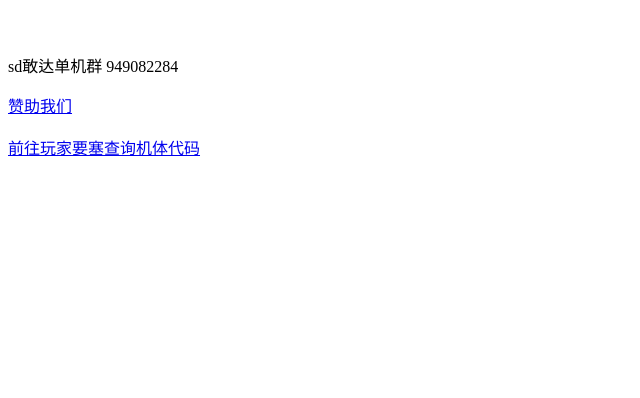
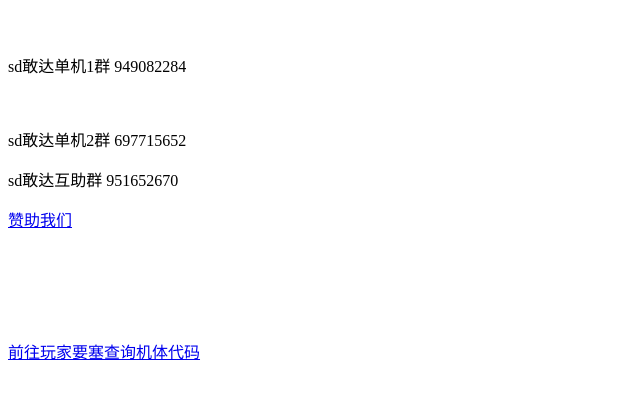
Before and after one commit to Taka-sab/taka-sab.github.io, a plain HTML site: page index.html in a window 1280 px wide. Shown: the part 70-468 px from the top of the page, without its empty margins (0-640 px from the left). Drawn offline with Linux system fonts and the light colour scheme.

Commit message:
Update index.html

```diff
--- a/index.html
+++ b/index.html
@@ -7,8 +7,10 @@
 <body>
   <h1>欢迎来到SD敢达单机资料站</h1>
   </br>
-  <p>sd敢达单机群 949082284</p>
-  <a href="https://afdian.net/@sdgundam" target="_blank">赞助我们</a></br></br>
+  <p>sd敢达单机1群 949082284</p></br>
+  <p>sd敢达单机2群 697715652</p>
+  <p>sd敢达互助群  951652670</p>
+  <a href="https://afdian.net/@sdgundam" target="_blank">赞助我们</a></br></br></br></br></br></br></br>
   <a href="https://sdplayer.club" target="_blank">前往玩家要塞查询机体代码</a>
   </br>
   <script type="text/javascript" src="https://s23.cnzz.com/z_stat.php?id=1276115331&web_id=1276115331"></script>
```
